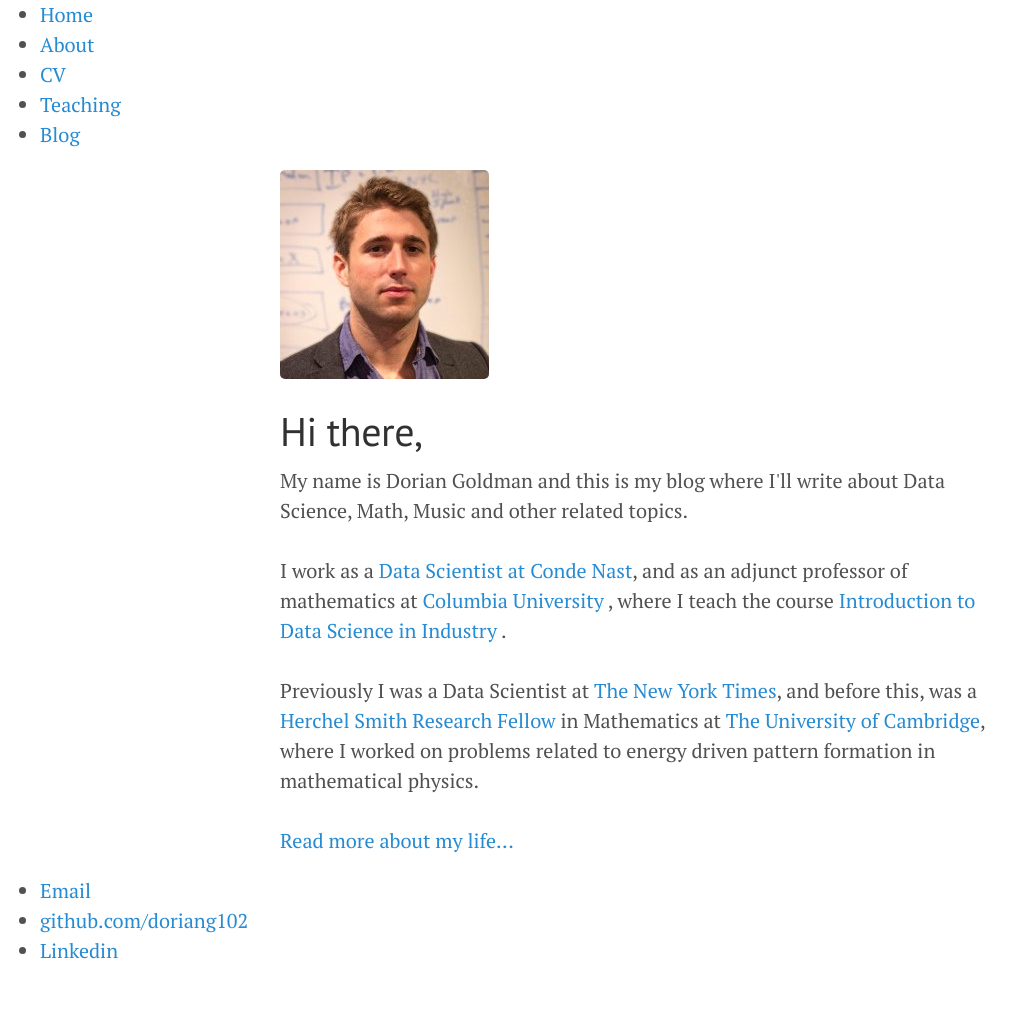
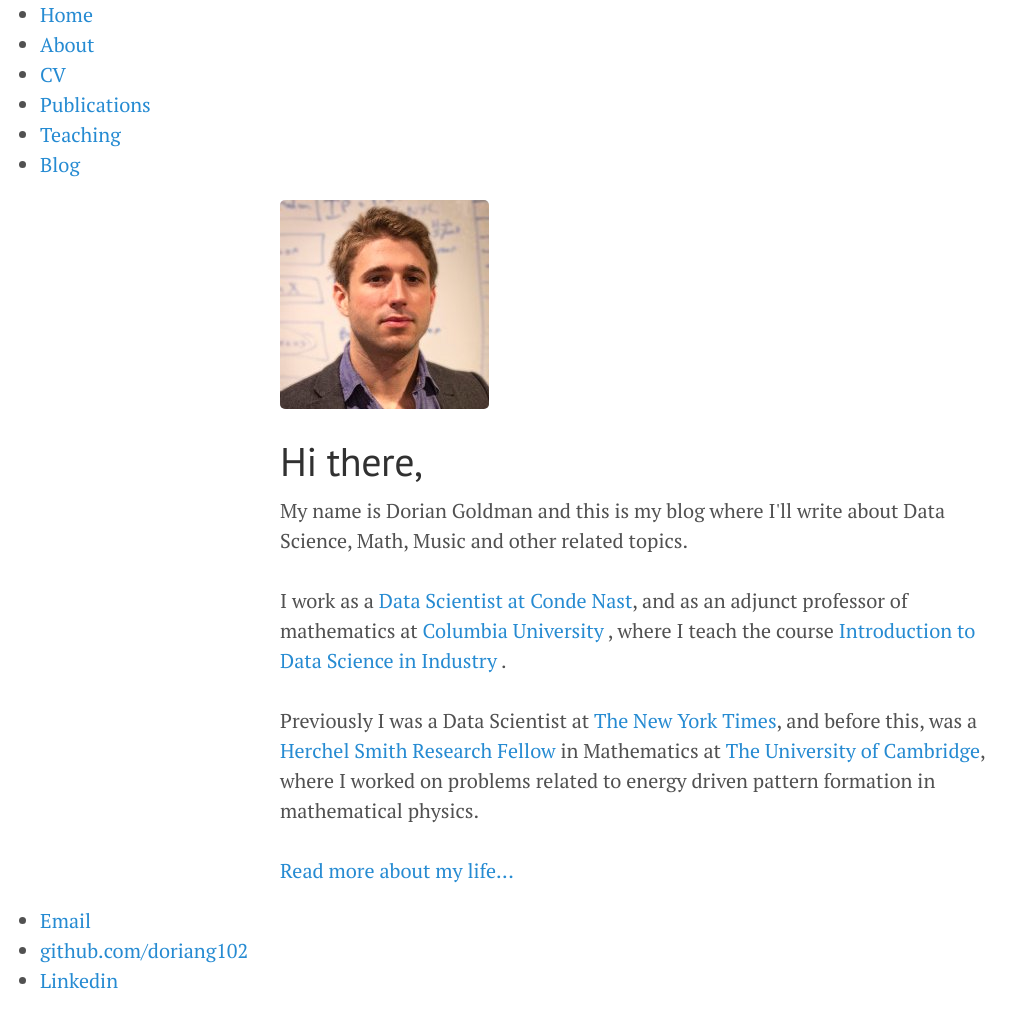
Before and after one commit to doriang102/doriang102.github.io, a Jekyll site: the page built from index.html, in a window 1280 px wide. Shown: the whole page, without its empty margins (0-1029 px from the left). Built offline with Jekyll 4.4.1, drawn with Linux system fonts in a browser that asks for light colours; before the commit the page ends 986 px from its top, so only the background shows below that.

Commit message:
Update default.html

```diff
--- a/_layouts/default.html
+++ b/_layouts/default.html
@@ -25,8 +25,10 @@
 	        		<li><a href="/">Home</a></li>
 		        	<li><a href="/about">About</a></li>
 	        		<li><a href="/cv">CV</a></li>
+				<li><a href="https://scholar.google.com/citations?hl=en&user=s7nQzP8AAAAJ">Publications</a></li>
 				<li><a href="/teaching">Teaching</a></li>
 	        		<li><a href="/blog">Blog</a></li>
+
 	    		</ul>
 			</nav>
 			<div class="container">
```
